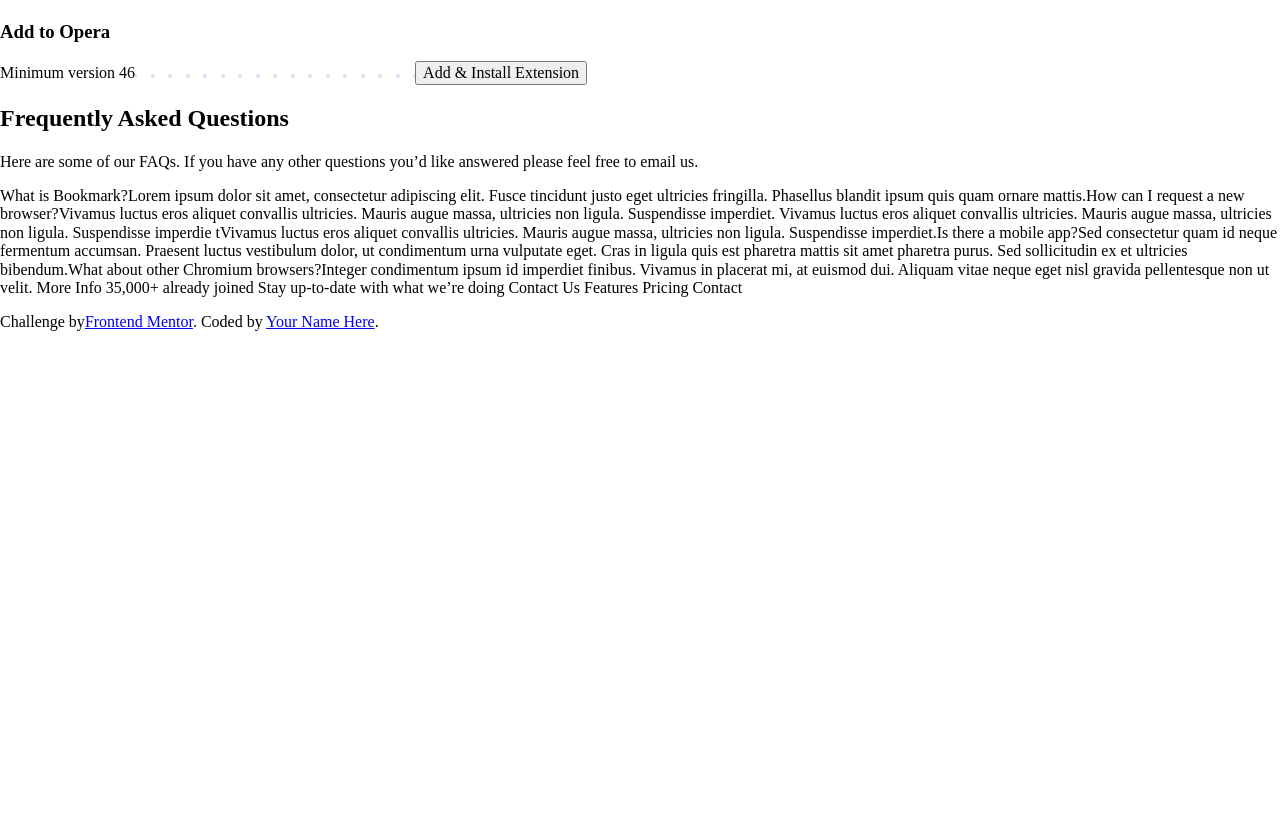
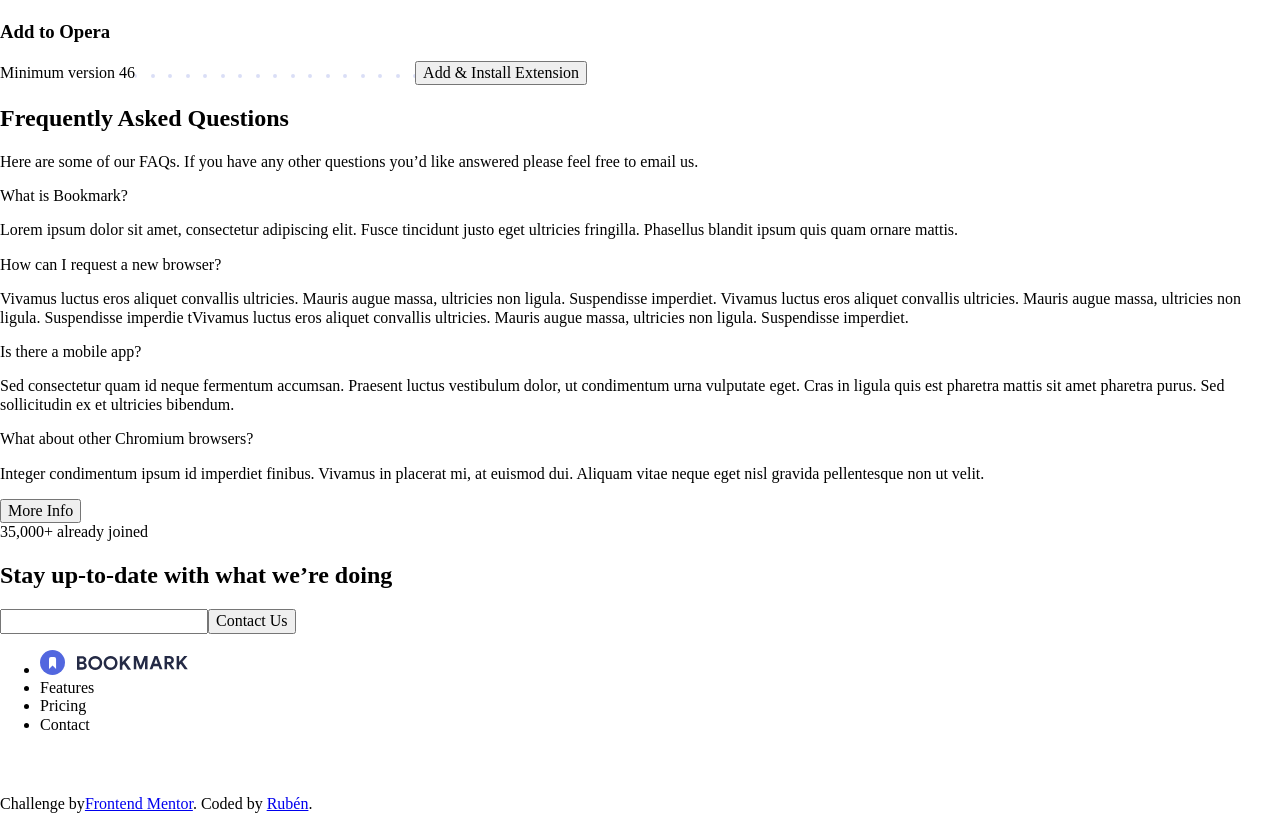
Before and after one commit to Rubendvb/bookmark-landing-page-master, a React (Vite) app: page / in a window 1280 px wide. Shown: the part 1619-2448 px from the top of the page. Before the commit the page ends 1967 px from the top, so only its background shows below. Built offline with nearby package versions, Linux system fonts and the light colour scheme.

Commit message:
estruturando html

```diff
--- a/src/App.jsx
+++ b/src/App.jsx
@@ -1,8 +1,10 @@
 import DownloadExtension from './assets/components/DownloadExtension/DownloadExtension'
 import Features from './assets/components/Features/Features'
+import Footer from './assets/components/Footer/Footer'
 import Header from './assets/components/Header/Header'
 import Questions from './assets/components/Questions/Questions'
 import Simple from './assets/components/Simple/Simple'
+import Stay from './assets/components/Stay/Stay'
 
 function App() {
   return (
@@ -17,19 +19,9 @@ function App() {
 
       <Questions />
 
-      <footer>
-        <p className="attribution">
-          Challenge by
-          <a
-            href="https://www.frontendmentor.io?ref=challenge"
-            target="_blank"
-            rel="noreferrer"
-          >
-            Frontend Mentor
-          </a>
-          . Coded by <a href="#">Your Name Here</a>.
-        </p>
-      </footer>
+      <Stay />
+
+      <Footer />
     </>
   )
 }
--- /dev/null
+++ b/src/assets/components/Footer/Footer.jsx
@@ -0,0 +1,47 @@
+import Logo from '../../images/logo-bookmark.svg'
+import LogoFacebook from '../../images/icon-facebook.svg'
+import LogoTwitter from '../../images/icon-twitter.svg'
+
+export default function Footer() {
+  return (
+    <footer>
+      <div>
+        <ul>
+          <li>
+            <img src={Logo} alt="" />
+          </li>
+          <li>Features</li>
+          <li>Pricing</li>
+          <li>Contact</li>
+        </ul>
+
+        <div>
+          <img src={LogoFacebook} alt="" />
+          <img src={LogoTwitter} alt="" />
+        </div>
+      </div>
+
+      <div>
+        <p className="attribution">
+          Challenge by
+          <a
+            href="https://www.frontendmentor.io?ref=challenge"
+            target="_blank"
+            rel="noreferrer"
+          >
+            Frontend Mentor
+          </a>
+          . Coded by{' '}
+          <a
+            href="https://github.com/Rubendvb"
+            target="_blank"
+            rel="noreferrer"
+          >
+            Rubén
+          </a>
+          .
+        </p>
+      </div>
+    </footer>
+  )
+}
--- a/src/assets/components/Questions/Questions.jsx
+++ b/src/assets/components/Questions/Questions.jsx
@@ -6,34 +6,43 @@ export default function Questions() {
         Here are some of our FAQs. If you have any other questions you’d like
         answered please feel free to email us.
       </p>
-      {/* <!-- Question 1 --> */}
-      What is Bookmark?
-      {/* <!-- Answer 1 --> */}
-      Lorem ipsum dolor sit amet, consectetur adipiscing elit. Fusce tincidunt
-      justo eget ultricies fringilla. Phasellus blandit ipsum quis quam ornare
-      mattis.
-      {/* <!-- Question 2 --> */}
-      How can I request a new browser?
-      {/* <!-- Answer 2 --> */}
-      Vivamus luctus eros aliquet convallis ultricies. Mauris augue massa,
-      ultricies non ligula. Suspendisse imperdiet. Vivamus luctus eros aliquet
-      convallis ultricies. Mauris augue massa, ultricies non ligula. Suspendisse
-      imperdie tVivamus luctus eros aliquet convallis ultricies. Mauris augue
-      massa, ultricies non ligula. Suspendisse imperdiet.
-      {/* <!-- Question 3 --> */}
-      Is there a mobile app?
-      {/* <!-- Answer 3 --> */}
-      Sed consectetur quam id neque fermentum accumsan. Praesent luctus
-      vestibulum dolor, ut condimentum urna vulputate eget. Cras in ligula quis
-      est pharetra mattis sit amet pharetra purus. Sed sollicitudin ex et
-      ultricies bibendum.
-      {/* {/* <!-- Question 4 --> */}
-      What about other Chromium browsers?
-      {/* <!-- Answer 4 --> */}
-      Integer condimentum ipsum id imperdiet finibus. Vivamus in placerat mi, at
-      euismod dui. Aliquam vitae neque eget nisl gravida pellentesque non ut
-      velit. More Info 35,000+ already joined Stay up-to-date with what we’re
-      doing Contact Us Features Pricing Contact
+      <div>
+        <p>What is Bookmark?</p>
+        <p>
+          Lorem ipsum dolor sit amet, consectetur adipiscing elit. Fusce
+          tincidunt justo eget ultricies fringilla. Phasellus blandit ipsum quis
+          quam ornare mattis.
+        </p>
+      </div>
+      <div>
+        <p>How can I request a new browser?</p>
+        <p>
+          Vivamus luctus eros aliquet convallis ultricies. Mauris augue massa,
+          ultricies non ligula. Suspendisse imperdiet. Vivamus luctus eros
+          aliquet convallis ultricies. Mauris augue massa, ultricies non ligula.
+          Suspendisse imperdie tVivamus luctus eros aliquet convallis ultricies.
+          Mauris augue massa, ultricies non ligula. Suspendisse imperdiet.
+        </p>
+      </div>
+      <div>
+        <p>Is there a mobile app?</p>
+        <p>
+          Sed consectetur quam id neque fermentum accumsan. Praesent luctus
+          vestibulum dolor, ut condimentum urna vulputate eget. Cras in ligula
+          quis est pharetra mattis sit amet pharetra purus. Sed sollicitudin ex
+          et ultricies bibendum.
+        </p>
+      </div>
+      <div>
+        <p>What about other Chromium browsers?</p>
+        <p>
+          Integer condimentum ipsum id imperdiet finibus. Vivamus in placerat
+          mi, at euismod dui. Aliquam vitae neque eget nisl gravida pellentesque
+          non ut velit.
+        </p>
+      </div>
+
+      <button>More Info</button>
     </section>
   )
 }
--- /dev/null
+++ b/src/assets/components/Stay/Stay.jsx
@@ -0,0 +1,13 @@
+export default function Stay() {
+  return (
+    <section>
+      <span>35,000+ already joined</span>
+      <h2>Stay up-to-date with what we’re doing</h2>
+      <div>
+        <input type="text" />
+
+        <button>Contact Us</button>
+      </div>
+    </section>
+  )
+}
```
